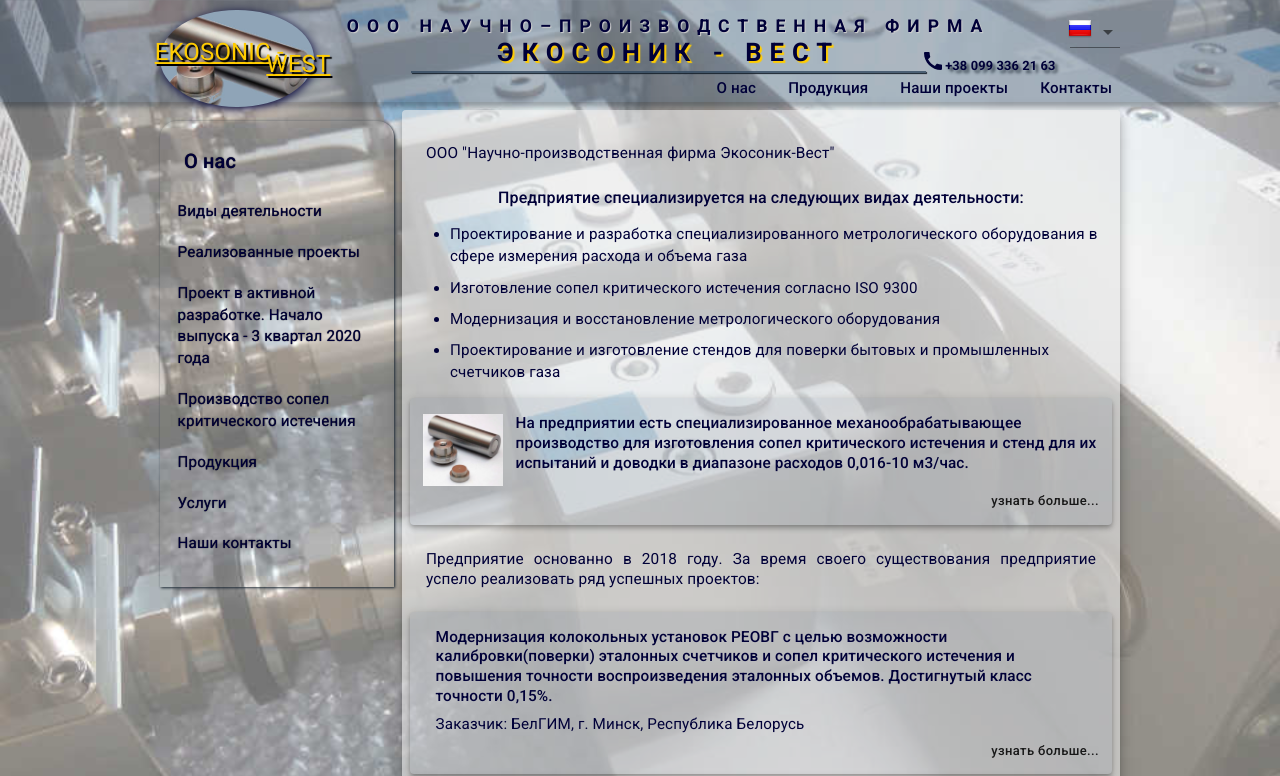
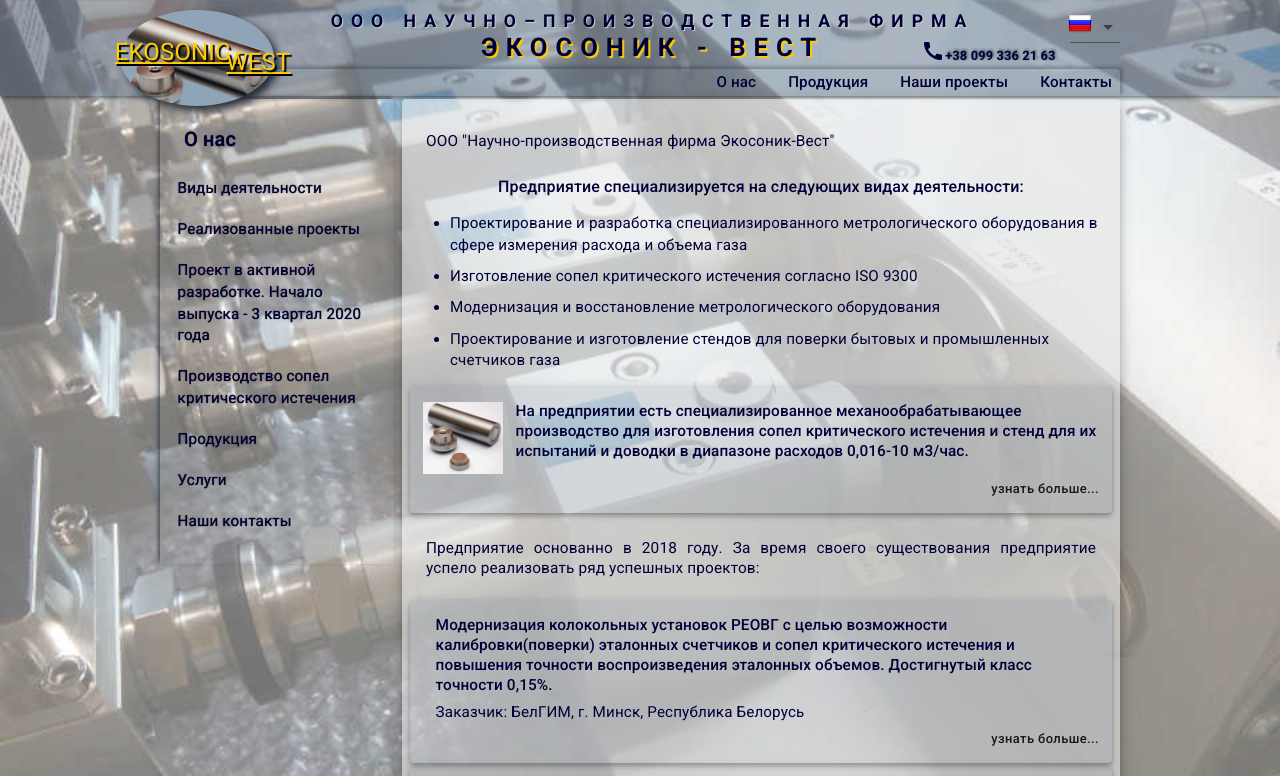
Before and after one commit to ivasiukTatiana/ecosonik.west, a React (Create React App) app: page /#/home in a window 1280 px wide. Before the commit this address led to /#/. Shown: the top 776 px of the page. Built offline with nearby package versions, Linux system fonts and the light colour scheme.

Commit message:
added styles

```diff
--- a/public/docs/content/ru.json
+++ b/public/docs/content/ru.json
@@ -77,11 +77,11 @@
         },
         {
           "link": "#2",
-          "text": "Модернизация грузокольцевых установок ГКУ 0,63 ГКУ 0,25 и ГКУ 0,063"
+          "text": "Модернизация грузокольцевых установок ГКУ 0,63 ГКУ 0,25 ГКУ 0,063"
         },
         {
           "link": "#3",
-          "text": "Установка эквивалентного  вытеснения для поверки(калибровки) образцовых приборов измерения расхода"
+          "text": "Установка эквивалентного  вытеснения для поверки (калибровки) образцовых приборов измерения расхода"
         },
         {
           "link": "#4",
--- a/src/App.js
+++ b/src/App.js
@@ -13,7 +13,7 @@
     MuiContainer: {
       root: {
         boxSizing: 'content-box',
-        marginTop: '0.5rem',
+        marginTop: '0.2rem',
       }
     },
   },
--- a/src/app-footer/AppFooter.css
+++ b/src/app-footer/AppFooter.css
@@ -8,7 +8,7 @@
   font-size: 0.8rem;
   font-weight: 500;
   line-height: 1.2;
-  box-shadow: 0 -5px 5px rgba(27, 39, 51, 0.2);
+  box-shadow: -2px -2px 4px rgba(27, 39, 51, 0.6);
 }
 .Footer-left {
   padding: 1.2rem 0;
--- a/src/app-header/AppHeader.css
+++ b/src/app-header/AppHeader.css
@@ -7,7 +7,7 @@
   justify-content: space-between;
   color: #000038;
   line-height: 1.2;
-  box-shadow: 0 5px 5px rgba(27, 39, 51, 0.4);
+  box-shadow: 2px 2px 4px rgba(27, 39, 51, 0.6);
 }
 .Logo {
   position: fixed;
@@ -22,9 +22,10 @@
   border-radius: 50%;
   margin-top: 0.6rem;
   margin-bottom: -1rem;
+  margin-left: -2.5rem;
   padding: 1.8rem 0;
   color: #fc0;
-  box-shadow: 1px 2px 10px #000038;
+  box-shadow: 5px 5px 8px rgb(35, 42, 51);
   font-size: 1.5rem;
   text-align: center;
   text-shadow: 2px 2px 1px #000;
@@ -36,7 +37,7 @@
 }
 .Logo span:last-child {
   margin-right: -7.7rem;
-  margin-top: -1.1rem;
+  margin-top: -1.2rem;
 }
 .Header-title {
   display: flex;
@@ -63,12 +64,12 @@
 .Header-phone {
   display: flex;
   align-items: flex-end;
-  margin-left: -10rem;
+  margin-left: -8rem;
   margin-right: 0.8rem;
   margin-bottom: 0.2rem;
 }
 .Header-phone strong {
-  text-shadow: 3px 3px 3px rgba(27, 39, 51, 0.8);
+  text-shadow: 1px -1px 3px rgba(27, 39, 51, 0.8);
   font-size: 0.8rem;
 }
 .Header-right {
@@ -79,15 +80,6 @@
 .Header-right img {
   margin-right: -1.4rem;
 }
-.Header-center hr {
-  height: 2px;
-  width: 80%;
-  border: 0;
-  margin: 0;
-  margin-top: 0.2rem;
-  background-color: rgba(52, 74, 97, 0.8);
-  box-shadow: 1px 1px 1px rgb(24, 35, 46);
-}
 nav {
   position: relative;
   z-index: 9;
@@ -95,6 +87,9 @@
   display: flex;
   justify-content: flex-end;
   padding-top: 0.2rem;
+  margin-top: 0.2rem;
+  box-shadow: 2px -2px 4px rgba(27, 39, 51, 0.4);
+  border-top-right-radius: 0.2rem;
 }
 nav .Link{
   margin-left: 1rem;
--- a/src/app-header/AppHeader.js
+++ b/src/app-header/AppHeader.js
@@ -23,7 +23,6 @@
                 <div className="Header-center">
                   <span>{context.header.title1}</span>
                   <span>{context.header.title2}</span>
-                  <hr />
                 </div>
                 <div className="Header-phone">
                   <CallIcon />
--- a/src/components/Home.js
+++ b/src/components/Home.js
@@ -9,12 +9,6 @@
 import pageStyles from './css/pageStyles';
 
 export default function Home() {
-
-  //const [spacing, setSpacing] = React.useState(2);
-  /*const handleChange = event => {
-    setSpacing(Number(event.target.value));
-  };*/
-
   const classes = pageStyles();
 
   return (
--- a/src/components/UserForm.js
+++ b/src/components/UserForm.js
@@ -78,7 +78,6 @@
       messageValid: false,
       formValid: false,
       disabledSubmit: false,
-      //disabledSubmit: true,
       submitMessage: "success",
       submitState: false,
       submitProgress: false,
--- a/src/components/css/pageStyles.js
+++ b/src/components/css/pageStyles.js
@@ -3,19 +3,17 @@
 const pageStyles = makeStyles(theme => ({
   stickyNav: {
     position: "sticky",
-    top: "7.6rem",
+    top: "5.9rem",
     //backgroundColor: 'rgba(52, 74, 97, 0.3)',
     paddingBottom: '0.5rem',
-    borderTopLeftRadius: '1rem',
-    borderTopRightRadius: '1rem',
-    maxHeight: '30rem',
+    maxHeight: '31rem',
     overflowY: 'auto',
     "&::-webkit-scrollbar": {
       width: 0,
     },
     "-ms-overflow-style": 'none',
     scrollbarWidth: 'none',
-    boxShadow: '1px 1px 3px rgb(27, 39, 51)',
+    boxShadow: '-2px -2px 4px rgba(27, 39, 51, 0.6)',
   },
   navigation: {
     listStyleType: "none",
```
